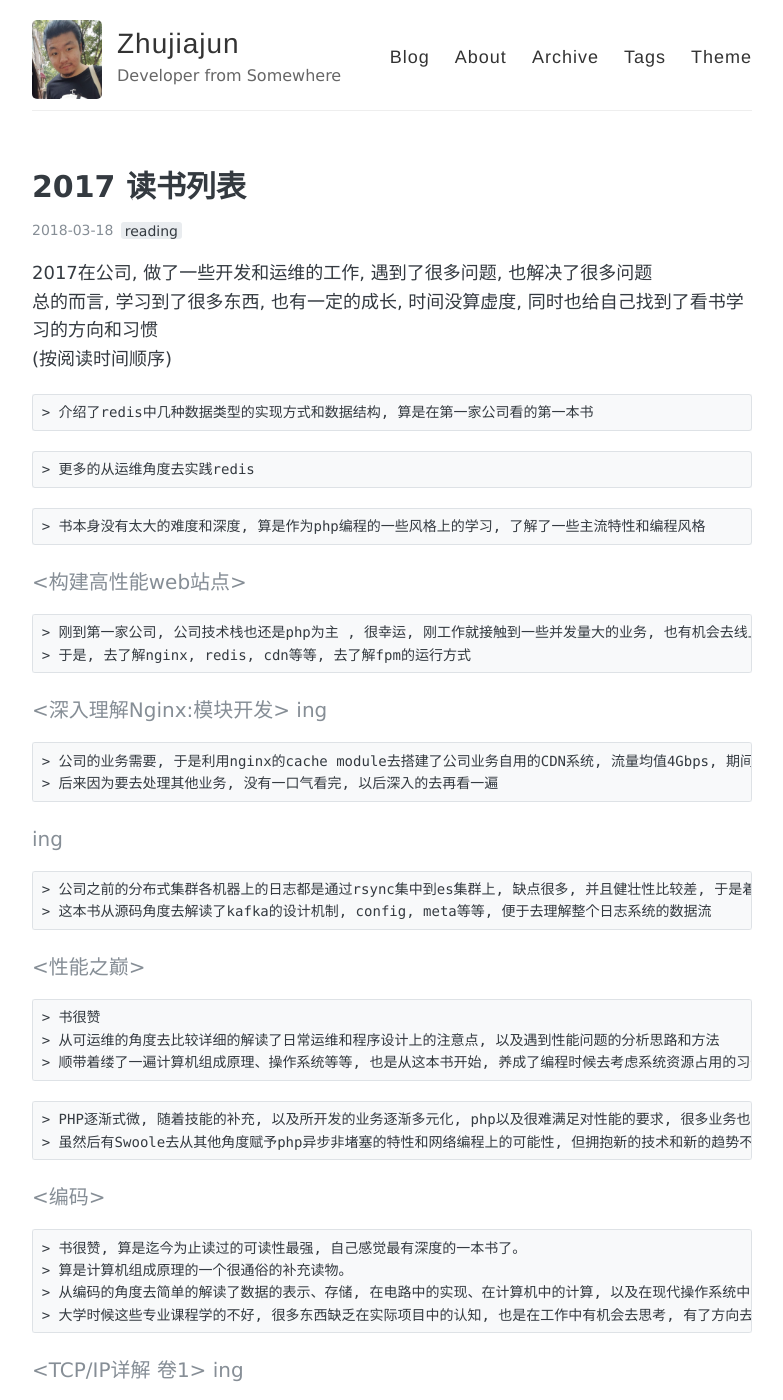
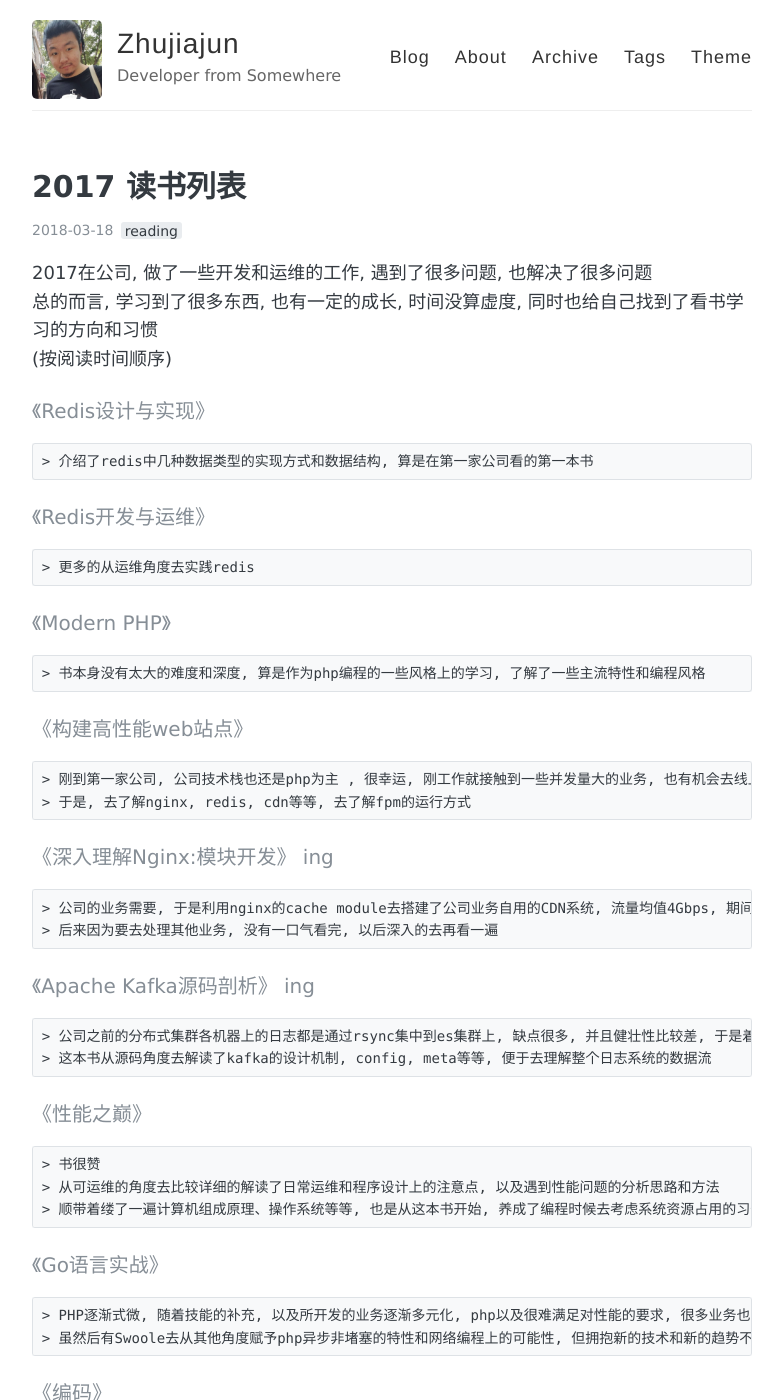
Before and after one commit to jiajun-artist/jiajun-artist.github.io, a Jekyll site: the page built from _posts/2018-03-18-reading.md, in a window 1280 px wide and 1400 px high. Shown: the whole window, without its empty margins (248-1031 px from the left). Built offline with Jekyll 4.4.1, drawn with Linux system fonts in a browser that asks for light colours.

Commit message:
add blog

```diff
--- a/_posts/2018-03-18-reading.md
+++ b/_posts/2018-03-18-reading.md
@@ -10,45 +10,45 @@ comments: true
 (按阅读时间顺序)
 
 
-#### <Redis设计与实现>
+#### 《Redis设计与实现》
     > 介绍了redis中几种数据类型的实现方式和数据结构, 算是在第一家公司看的第一本书
 
-#### <Redis开发与运维>
+#### 《Redis开发与运维》
     > 更多的从运维角度去实践redis
 
-#### <Modern PHP>
+#### 《Modern PHP》
     > 书本身没有太大的难度和深度, 算是作为php编程的一些风格上的学习, 了解了一些主流特性和编程风格
 
-#### <构建高性能web站点>
+#### 《构建高性能web站点》
     > 刚到第一家公司, 公司技术栈也还是php为主 , 很幸运, 刚工作就接触到一些并发量大的业务, 也有机会去线上运维, 第一次听说并发, 也打开了学习的大门
     > 于是, 去了解nginx, redis, cdn等等, 去了解fpm的运行方式
 
-#### <深入理解Nginx:模块开发> ing
+#### 《深入理解Nginx:模块开发》 ing
     > 公司的业务需要, 于是利用nginx的cache module去搭建了公司业务自用的CDN系统, 流量均值4Gbps, 期间, 大概了解了nginx的设计模式, 处理请求的大致步骤和逻辑等等
     > 后来因为要去处理其他业务, 没有一口气看完, 以后深入的去再看一遍
 
-#### <Apache Kafka源码剖析> ing
+#### 《Apache Kafka源码剖析》 ing
     > 公司之前的分布式集群各机器上的日志都是通过rsync集中到es集群上, 缺点很多, 并且健壮性比较差, 于是着手搭建了ZK+KAFKA的日志消息队列
     > 这本书从源码角度去解读了kafka的设计机制, config, meta等等, 便于去理解整个日志系统的数据流
 
-#### <性能之巅>
+#### 《性能之巅》
     > 书很赞
     > 从可运维的角度去比较详细的解读了日常运维和程序设计上的注意点, 以及遇到性能问题的分析思路和方法
     > 顺带着缕了一遍计算机组成原理、操作系统等等, 也是从这本书开始, 养成了编程时候去考虑系统资源占用的习惯
 
-#### <Go语言实战>
+#### 《Go语言实战》
     > PHP逐渐式微, 随着技能的补充, 以及所开发的业务逐渐多元化, php以及很难满足对性能的要求, 很多业务也愈发的需要异步非堵塞的编程模型, 这些都是php很难满足的。
     > 虽然后有Swoole去从其他角度赋予php异步非堵塞的特性和网络编程上的可能性, 但拥抱新的技术和新的趋势不失为一种效率更高的选择
-#### <Go学习笔记>
-#### <Go并发编程实战>
+#### 《Go学习笔记》
+#### 《Go并发编程实战》
 
-#### <编码>
+#### 《编码》
     > 书很赞, 算是迄今为止读过的可读性最强, 自己感觉最有深度的一本书了。
     > 算是计算机组成原理的一个很通俗的补充读物。
     > 从编码的角度去简单的解读了数据的表示、存储, 在电路中的实现、在计算机中的计算, 以及在现代操作系统中的运用。
     > 大学时候这些专业课程学的不好, 很多东西缺乏在实际项目中的认知, 也是在工作中有机会去思考, 有了方向去学习
 
-#### <TCP/IP详解 卷1> ing
+#### 《TCP/IP详解 卷1》 ing
     > 看完编码之后, 本来准备去学习编译原理, 后来觉得计算机网络相对而言现阶段更容易接受, 学习效率应该也会更高, 于是把这本非常厚的书拿过来坑了
     > 书本身对于计算机网络体系的概念讲解的比较详细, 也有一些很详尽的图标去列出该有的规范和原理, 无奈原文和翻译都表述的比较术语化, 导致书的阅读体验不是特别好, 但不妨碍从中获取一些干货
     > 很巧的是, 看书过程中, 刚好需要负责一个网络编程的业务, 也算是加强了相关知识的概念
```
